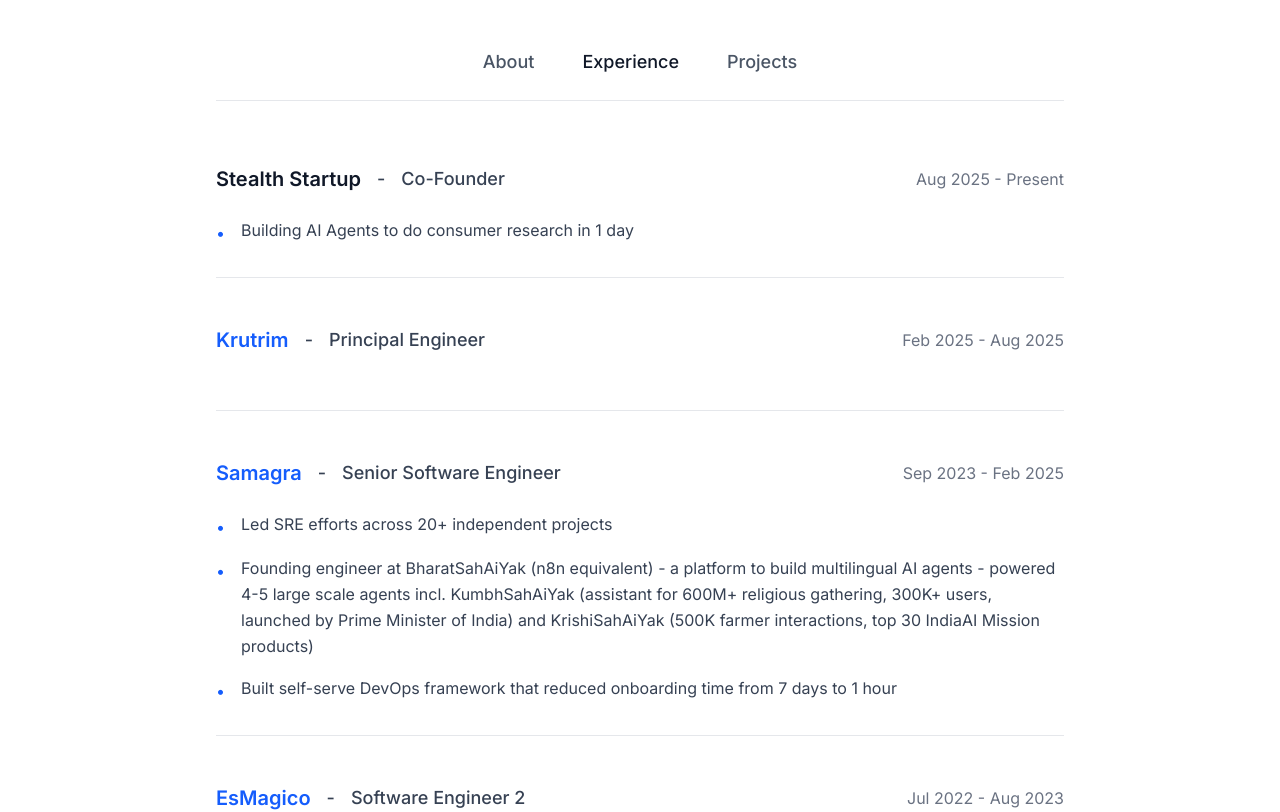
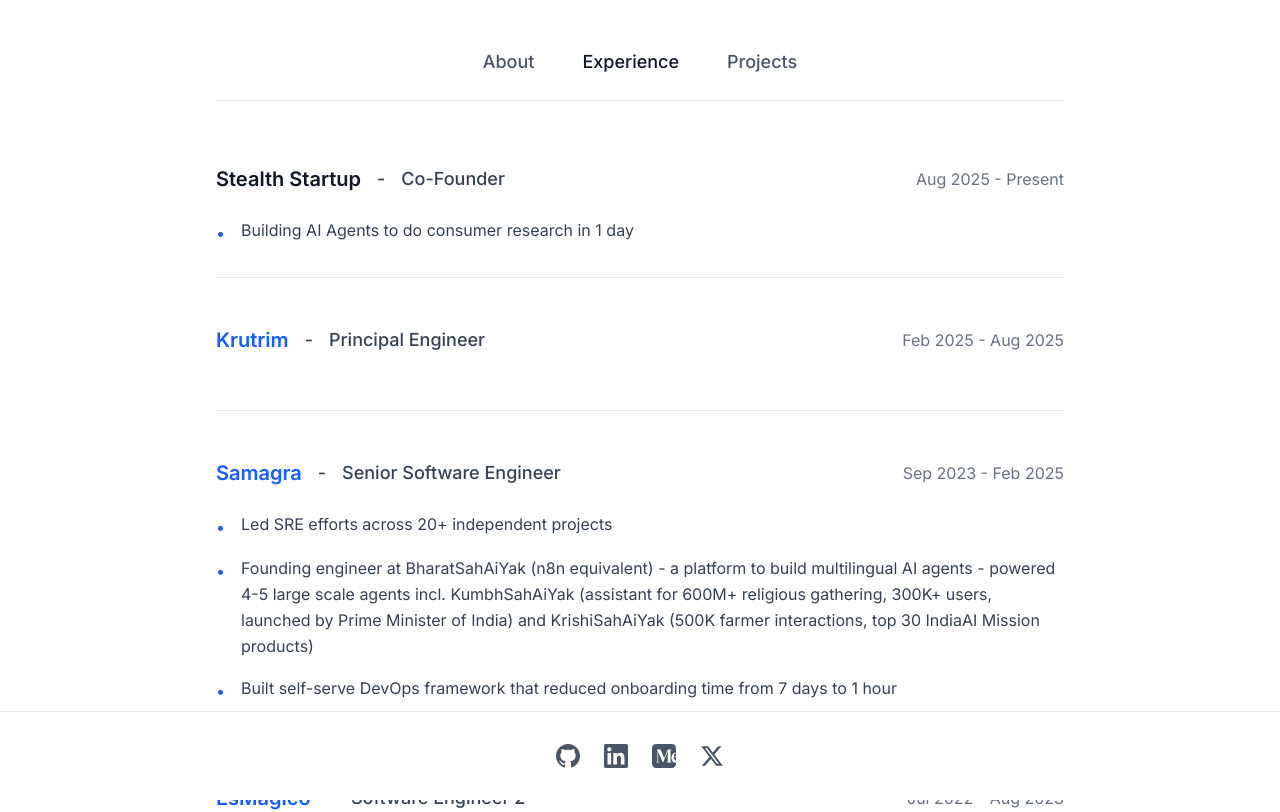
Before and after one commit to singhalkarun/singhalkarun.com, a Next.js app: page /experience in a window 1280 px wide. Shown: the top 812 px of the page. Built offline with nearby package versions, Linux system fonts and the light colour scheme.

Commit message:
make footer sticky

```diff
--- a/app/components/About.tsx
+++ b/app/components/About.tsx
@@ -6,7 +6,7 @@
   return (
     <div className="min-h-screen bg-white flex flex-col">
       <div className="flex-1">
-        <div className="max-w-4xl mx-auto px-6 py-12">
+        <div className="max-w-4xl mx-auto px-6 py-12 pb-32">
           <Header currentPage="about" />
 
           {/* Main content */}
--- a/app/components/ExperiencePage.tsx
+++ b/app/components/ExperiencePage.tsx
@@ -94,7 +94,7 @@
   return (
     <div className="min-h-screen bg-white flex flex-col">
       <div className="flex-1">
-        <div className="max-w-4xl mx-auto px-6 py-12">
+        <div className="max-w-4xl mx-auto px-6 py-12 pb-32">
           <Header currentPage="experience" />
 
           {/* Main content */}
--- a/app/components/Footer.tsx
+++ b/app/components/Footer.tsx
@@ -1,6 +1,6 @@
 export default function Footer() {
   return (
-    <footer className="bg-white border-t border-gray-200 mt-16">
+    <footer className="fixed bottom-0 left-0 right-0 bg-white border-t border-gray-200 z-10">
       <div className="max-w-4xl mx-auto px-6 py-8">
         <div className="flex justify-center">
           <div className="flex items-center space-x-6">
--- a/app/components/Projects.tsx
+++ b/app/components/Projects.tsx
@@ -20,7 +20,7 @@
   return (
     <div className="min-h-screen bg-white flex flex-col">
       <div className="flex-1">
-        <div className="max-w-4xl mx-auto px-6 py-12">
+        <div className="max-w-4xl mx-auto px-6 py-12 pb-32">
           <Header currentPage="projects" />
 
           {/* Main content */}
```
